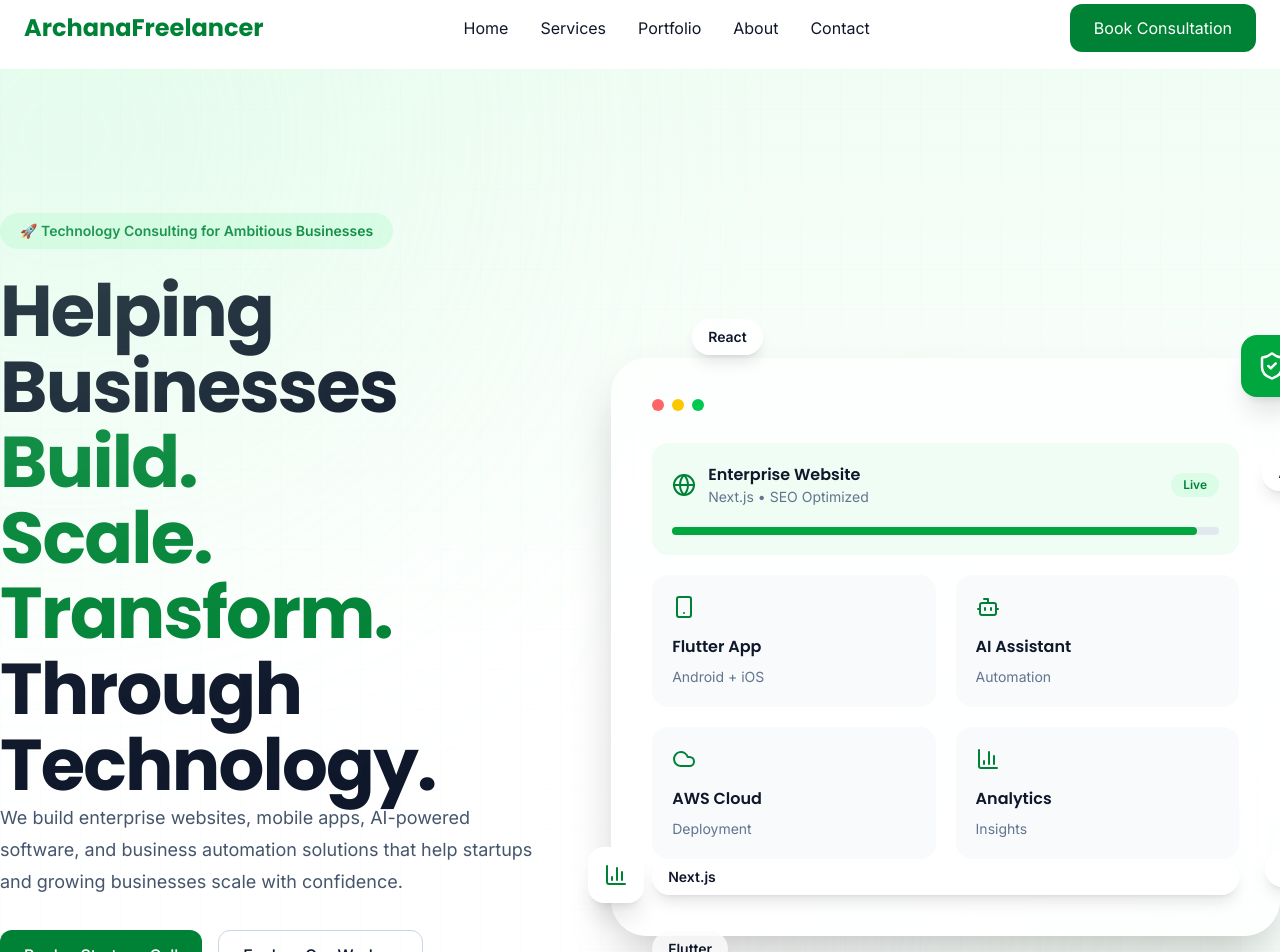
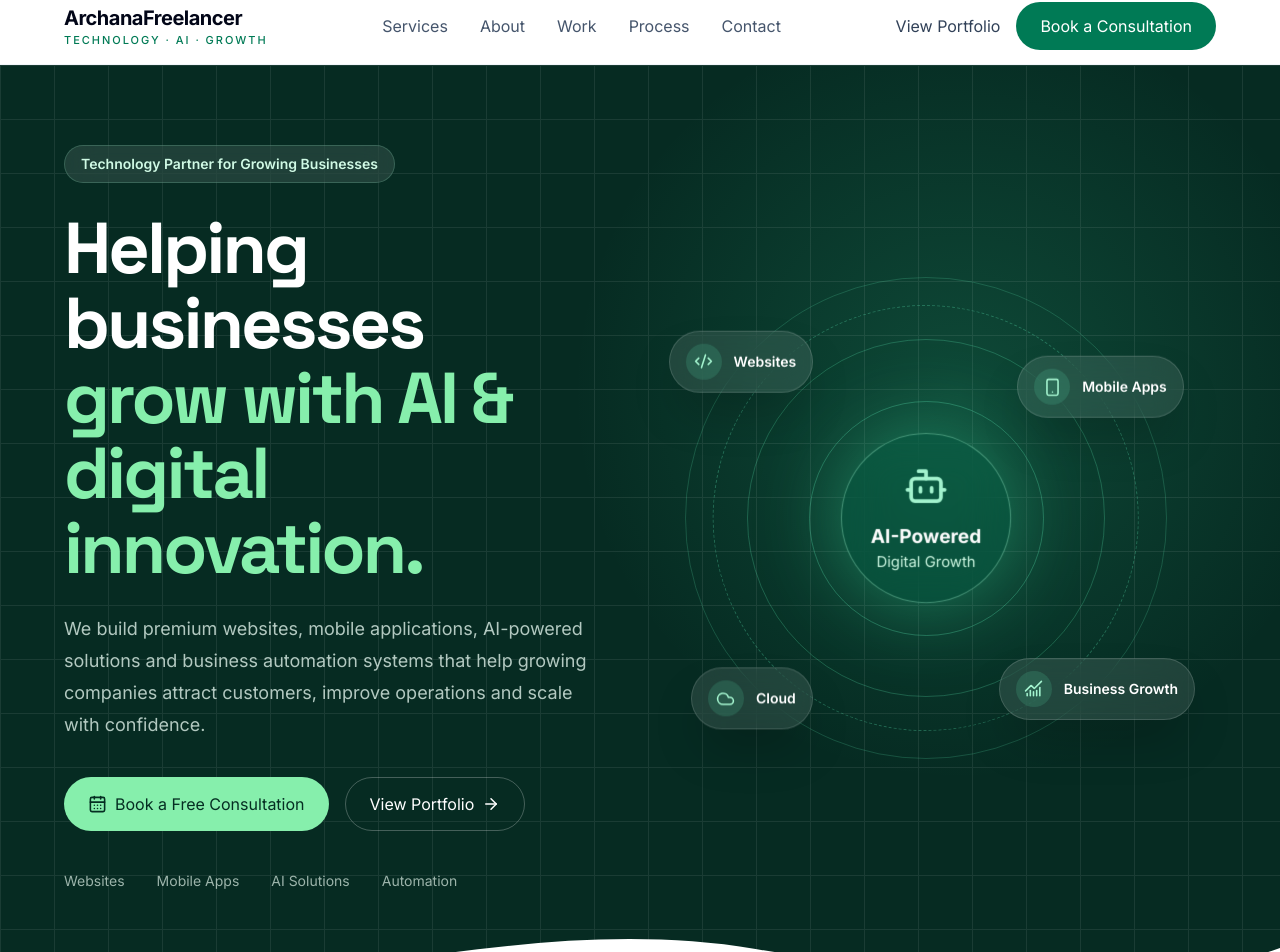
Before and after one commit to archusrini39/archanafreelancer, a Next.js app: page / in a window 1280 px wide. Shown: the part 12-964 px from the top of the page. Built offline with nearby package versions, Linux system fonts and the light colour scheme.

Commit message:
Rebuild navbar and hero based on Figma design direction

```diff
--- a/src/app/globals.css
+++ b/src/app/globals.css
@@ -3,19 +3,24 @@
 :root {
   --background: #ffffff;
   --foreground: #0f172a;
-
-  --primary: #15803d;
-  --primary-dark: #14532d;
-  --primary-light: #dcfce7;
-
-  --surface: #f8fafc;
-  --border: #e2e8f0;
-
-  --font-heading: "Poppins", sans-serif;
+  --hero: #062b22;
+  --primary: #1f9d67;
+  --primary-light: #8df0bd;
+  --muted: #64748b;
+  --font-heading: "Space Grotesk", sans-serif;
   --font-body: "Inter", sans-serif;
 }
 
+* {
+  box-sizing: border-box;
+}
+
+html {
+  scroll-behavior: smooth;
+}
+
 body {
+  margin: 0;
   background: var(--background);
   color: var(--foreground);
   font-family: var(--font-body);
@@ -24,8 +29,11 @@ body {
 h1,
 h2,
 h3,
-h4,
-h5,
-h6 {
+h4 {
   font-family: var(--font-heading);
 }
+
+button,
+a {
+  font: inherit;
+}
--- a/src/app/layout.tsx
+++ b/src/app/layout.tsx
@@ -1,5 +1,5 @@
 import type { Metadata } from "next";
-import { Inter, Poppins } from "next/font/google";
+import { Inter, Space_Grotesk } from "next/font/google";
 import "./globals.css";
 
 const inter = Inter({
@@ -7,16 +7,15 @@ const inter = Inter({
   variable: "--font-body",
 });
 
-const poppins = Poppins({
+const spaceGrotesk = Space_Grotesk({
   subsets: ["latin"],
   variable: "--font-heading",
-  weight: ["400", "500", "600", "700"],
 });
 
 export const metadata: Metadata = {
-  title: "ArchanaFreelancer",
+  title: "ArchanaFreelancer | Technology Partner for Growing Businesses",
   description:
-    "Web Development, Mobile Apps, AI Solutions & Digital Transformation",
+    "Websites, mobile applications, AI solutions and business automation for startups and growing companies.",
 };
 
 export default function RootLayout({
@@ -26,7 +25,7 @@ export default function RootLayout({
 }>) {
   return (
     <html lang="en">
-      <body className={`${inter.variable} ${poppins.variable}`}>
+      <body className={`${inter.variable} ${spaceGrotesk.variable}`}>
         {children}
       </body>
     </html>
--- a/src/app/page.tsx
+++ b/src/app/page.tsx
@@ -1,4 +1,4 @@
-import Navbar from "@/components/layout/Navbar";
+/*import Navbar from "@/components/layout/Navbar";
 import Hero from "@/components/sections/Hero";
 import Stats from "@/components/sections/Stats";
 import Services from "@/components/sections/Services";
@@ -15,4 +15,18 @@ export default function Home() {
       <Services />
     </>
   );
+}*/
+
+import Navbar from "@/components/layout/Navbar";
+import Hero from "@/components/sections/Hero";
+
+export default function Home() {
+  return (
+    <>
+      <Navbar />
+      <main>
+        <Hero />
+      </main>
+    </>
+  );
 }
--- /dev/null
+++ b/src/components/hero/HeroOrbit.tsx
@@ -0,0 +1,108 @@
+"use client";
+
+import { motion } from "framer-motion";
+import {
+  Bot,
+  ChartNoAxesCombined,
+  Cloud,
+  CodeXml,
+  Smartphone,
+} from "lucide-react";
+
+const orbitItems = [
+  {
+    label: "Websites",
+    icon: CodeXml,
+    position: "left-[4%] top-[18%]",
+    delay: 0,
+  },
+  {
+    label: "Mobile Apps",
+    icon: Smartphone,
+    position: "right-[4%] top-[22%]",
+    delay: 0.5,
+  },
+  {
+    label: "Cloud",
+    icon: Cloud,
+    position: "left-[8%] bottom-[12%]",
+    delay: 1,
+  },
+  {
+    label: "Business Growth",
+    icon: ChartNoAxesCombined,
+    position: "right-[2%] bottom-[14%]",
+    delay: 1.5,
+  },
+];
+
+export default function HeroOrbit() {
+  return (
+    <div className="relative mx-auto aspect-square w-full max-w-[560px]">
+      <div className="absolute inset-[7%] rounded-full border border-emerald-300/20" />
+      <div className="absolute inset-[18%] rounded-full border border-emerald-300/25" />
+      <div className="absolute inset-[29%] rounded-full border border-emerald-300/30" />
+
+      <motion.div
+        animate={{ rotate: 360 }}
+        transition={{
+          duration: 28,
+          repeat: Infinity,
+          ease: "linear",
+        }}
+        className="absolute inset-[12%] rounded-full border border-dashed border-emerald-300/30"
+      />
+
+      <motion.div
+        animate={{
+          scale: [1, 1.07, 1],
+          boxShadow: [
+            "0 0 45px rgba(52,211,153,0.25)",
+            "0 0 85px rgba(52,211,153,0.5)",
+            "0 0 45px rgba(52,211,153,0.25)",
+          ],
+        }}
+        transition={{
+          duration: 4,
+          repeat: Infinity,
+          ease: "easeInOut",
+        }}
+        className="absolute left-1/2 top-1/2 flex h-40 w-40 -translate-x-1/2 -translate-y-1/2 flex-col items-center justify-center rounded-full border border-emerald-200/40 bg-emerald-400/15 text-center backdrop-blur-xl"
+      >
+        <Bot className="text-emerald-200" size={42} />
+
+        <span className="mt-3 text-lg font-bold text-white">AI-Powered</span>
+
+        <span className="text-sm text-emerald-100">Digital Growth</span>
+      </motion.div>
+
+      {orbitItems.map((item) => {
+        const Icon = item.icon;
+
+        return (
+          <motion.div
+            key={item.label}
+            animate={{ y: [0, -9, 0] }}
+            transition={{
+              duration: 4,
+              delay: item.delay,
+              repeat: Infinity,
+              ease: "easeInOut",
+            }}
+            className={`absolute ${item.position}`}
+          >
+            <div className="flex items-center gap-3 rounded-full border border-white/15 bg-white/10 px-4 py-3 text-white shadow-2xl backdrop-blur-lg">
+              <span className="flex h-9 w-9 items-center justify-center rounded-full bg-emerald-300/15 text-emerald-200">
+                <Icon size={19} />
+              </span>
+
+              <span className="whitespace-nowrap text-sm font-semibold">
+                {item.label}
+              </span>
+            </div>
+          </motion.div>
+        );
+      })}
+    </div>
+  );
+}
--- a/src/components/layout/Navbar.tsx
+++ b/src/components/layout/Navbar.tsx
@@ -1,23 +1,96 @@
+"use client";
+
+import { Menu, X } from "lucide-react";
+import { useState } from "react";
+import Container from "../ui/Container";
+
+const links = [
+  { label: "Services", href: "#services" },
+  { label: "About", href: "#about" },
+  { label: "Work", href: "#work" },
+  { label: "Process", href: "#process" },
+  { label: "Contact", href: "#contact" },
+];
+
 export default function Navbar() {
+  const [open, setOpen] = useState(false);
+
   return (
-    <nav className="sticky top-0 z-50 border-b border-white/20 bg-white/80 backdrop-blur-xl">
-      <div className="mx-auto flex h-20 max-w-7xl items-center justify-between px-6">
-        <h1 className="text-2xl font-bold text-green-700">
-          ArchanaFreelancer
-        </h1>
+    <header className="relative z-50 border-b border-slate-100 bg-white">
+      <Container>
+        <nav className="flex h-[76px] items-center justify-between">
+          <a href="#" className="flex flex-col">
+            <span className="text-xl font-bold tracking-tight text-slate-950">
+              ArchanaFreelancer
+            </span>
 
-        <div className="hidden gap-8 md:flex">
-          <a href="#">Home</a>
-          <a href="#">Services</a>
-          <a href="#">Portfolio</a>
-          <a href="#">About</a>
-          <a href="#">Contact</a>
-        </div>
+            <span className="text-[11px] font-medium uppercase tracking-[0.18em] text-emerald-700">
+              Technology · AI · Growth
+            </span>
+          </a>
 
-        <button className="rounded-xl bg-green-700 px-6 py-3 text-white transition hover:bg-green-800">
-          Book Consultation
-        </button>
-      </div>
-    </nav>
+          <div className="hidden items-center gap-8 lg:flex">
+            {links.map((link) => (
+              <a
+                key={link.label}
+                href={link.href}
+                className="text-sm font-medium text-slate-600 transition hover:text-emerald-700"
+              >
+                {link.label}
+              </a>
+            ))}
+          </div>
+
+          <div className="hidden items-center gap-4 lg:flex">
+            <a
+              href="#work"
+              className="text-sm font-semibold text-slate-700 transition hover:text-emerald-700"
+            >
+              View Portfolio
+            </a>
+
+            <a
+              href="#contact"
+              className="rounded-full bg-emerald-700 px-6 py-3 text-sm font-semibold text-white transition hover:bg-emerald-800"
+            >
+              Book a Consultation
+            </a>
+          </div>
+
+          <button
+            type="button"
+            aria-label="Toggle navigation"
+            onClick={() => setOpen((value) => !value)}
+            className="rounded-lg p-2 text-slate-800 lg:hidden"
+          >
+            {open ? <X /> : <Menu />}
+          </button>
+        </nav>
+
+        {open && (
+          <div className="border-t border-slate-100 py-5 lg:hidden">
+            <div className="flex flex-col gap-4">
+              {links.map((link) => (
+                <a
+                  key={link.label}
+                  href={link.href}
+                  onClick={() => setOpen(false)}
+                  className="font-medium text-slate-700"
+                >
+                  {link.label}
+                </a>
+              ))}
+
+              <a
+                href="#contact"
+                className="mt-2 rounded-full bg-emerald-700 px-5 py-3 text-center font-semibold text-white"
+              >
+                Book a Consultation
+              </a>
+            </div>
+          </div>
+        )}
+      </Container>
+    </header>
   );
 }
--- a/src/components/sections/Hero.tsx
+++ b/src/components/sections/Hero.tsx
@@ -1,105 +1,95 @@
 "use client";
 
-import HeroDashboard from "../ui/HeroDashboard";
-import AnimatedBackground from "../ui/AnimatedBackground";
-
-import {CheckCircle} from "lucide-react";
+import { ArrowRight, CalendarDays } from "lucide-react";
 import { motion } from "framer-motion";
-
-//import Container from "../ui/Container";
-import Button from "../ui/Button";
-
+import Container from "../ui/Container";
+import HeroOrbit from "../hero/HeroOrbit";
 
 export default function Hero() {
   return (
-    <section className="relative overflow-hidden bg-gradient-to-b from-green-50 via-white to-white py-28 lg:py-36">
-       <AnimatedBackground />
-        <div className="grid items-center gap-16 lg:grid-cols-[0.9fr_1.1fr]">
-          {/* LEFT SIDE */}
+    <section className="relative overflow-hidden bg-[#062b22]">
+      <div className="absolute inset-0 bg-[radial-gradient(circle_at_75%_35%,rgba(52,211,153,0.18),transparent_34%)]" />
+
+      <div className="absolute inset-0 opacity-[0.08] bg-[linear-gradient(to_right,#ffffff_1px,transparent_1px),linear-gradient(to_bottom,#ffffff_1px,transparent_1px)] bg-[size:54px_54px]" />
+
+      <Container className="relative z-10">
+        <div className="grid min-h-[690px] items-center gap-12 pb-24 pt-16 lg:grid-cols-[0.95fr_1.05fr] lg:pb-28 lg:pt-20">
           <motion.div
-            initial={{ opacity: 0, x: -40 }}
-            animate={{ opacity: 1, x: 0 }}
-            transition={{ duration: 0.8 }}
+            initial={{ opacity: 0, y: 28 }}
+            animate={{ opacity: 1, y: 0 }}
+            transition={{ duration: 0.7 }}
+            className="max-w-[650px]"
           >
-            <div className="mb-6 inline-flex rounded-full bg-green-100 px-5 py-2 text-sm font-semibold text-green-700">
-🚀 Technology Consulting for Ambitious Businesses
+            <div className="mb-7 inline-flex rounded-full border border-emerald-200/20 bg-white/10 px-4 py-2 text-sm font-semibold text-emerald-100 backdrop-blur-lg">
+              Technology Partner for Growing Businesses
             </div>
 
-            <h1 className="text-5xl font-extrabold leading-[1.05] tracking-tight text-slate-900 lg:text-7xl">
-  Helping Businesses
-  <br />
-  <span className="text-green-700">
-    Build.
-    <br />
-    Scale.
-    <br />
-    Transform.
+            <h1 className="text-[46px] font-bold leading-[1.04] tracking-[-0.04em] text-white sm:text-6xl lg:text-[72px]">
+              Helping businesses
+              <span className="block text-[#86efac]">
+                grow with AI &
               </span>
-  <br />
-  Through Technology.
+              <span className="block text-[#86efac]">
+                digital innovation.
+              </span>
             </h1>
 
-            <p className="mb-8 max-w-xl text-lg leading-8 text-slate-600">
-              We build enterprise websites, mobile apps, AI-powered software, and business automation solutions that help startups and growing businesses scale with confidence.
+            <p className="mt-7 max-w-xl text-base leading-8 text-emerald-50/75 sm:text-lg">
+              We build premium websites, mobile applications, AI-powered
+              solutions and business automation systems that help growing
+              companies attract customers, improve operations and scale with
+              confidence.
             </p>
 
-            <div className="mb-10 flex flex-wrap gap-4">
-              <Button>
-                Book a Strategy Call
-              </Button>
+            <div className="mt-9 flex flex-wrap gap-4">
+              <a
+                href="#contact"
+                className="inline-flex items-center gap-2 rounded-full bg-[#86efac] px-6 py-3.5 font-semibold text-[#052e22] transition hover:-translate-y-0.5 hover:bg-white"
+              >
+                <CalendarDays size={19} />
+                Book a Free Consultation
+              </a>
 
-              <button
-  className="
-  rounded-xl
-  border
-  border-slate-300
-  px-6
-  py-3
-  font-medium
-  transition
-  hover:border-green-700
-  hover:bg-green-50
-"
+              <a
+                href="#work"
+                className="inline-flex items-center gap-2 rounded-full border border-white/25 px-6 py-3.5 font-semibold text-white transition hover:border-white hover:bg-white hover:text-[#052e22]"
               >
-  Explore Our Work →
-</button>
+                View Portfolio
+                <ArrowRight size={18} />
+              </a>
             </div>
 
-            <div className="grid grid-cols-1 gap-3 sm:grid-cols-2">
-              <div className="flex items-center gap-2">
-                <CheckCircle className="text-green-700" size={18} />
-                <span>Web Development</span>
-              </div>
-
-              <div className="flex items-center gap-2">
-                <CheckCircle className="text-green-700" size={18} />
+            <div className="mt-10 flex flex-wrap gap-x-8 gap-y-3 text-sm text-emerald-50/65">
+              <span>Websites</span>
               <span>Mobile Apps</span>
-              </div>
-
-              <div className="flex items-center gap-2">
-                <CheckCircle className="text-green-700" size={18} />
               <span>AI Solutions</span>
-              </div>
-
-              <div className="flex items-center gap-2">
-                <CheckCircle className="text-green-700" size={18} />
-                <span>Business Automation</span>
-              </div>
+              <span>Automation</span>
             </div>
           </motion.div>
 
-          {/* RIGHT SIDE */}
           <motion.div
-  initial={{ opacity: 0, x: 50 }}
-  animate={{ opacity: 1, x: 0 }}
+            initial={{ opacity: 0, scale: 0.94 }}
+            animate={{ opacity: 1, scale: 1 }}
             transition={{ duration: 0.9 }}
-  className="flex justify-center"
           >
-  <HeroDashboard />
+            <HeroOrbit />
           </motion.div>
+        </div>
+      </Container>
 
+      <div className="absolute bottom-0 left-0 w-full overflow-hidden leading-none">
+        <svg
+          viewBox="0 0 1440 115"
+          preserveAspectRatio="none"
+          className="block h-[70px] w-full sm:h-[90px] lg:h-[115px]"
+          aria-hidden="true"
+        >
+          <path
+            d="M0,88 C280,132 560,18 850,61 C1080,95 1260,116 1440,60 L1440,115 L0,115 Z"
+            fill="#ffffff"
+          />
+        </svg>
       </div>
-
     </section>
   );
 }
--- a/src/components/ui/Container.tsx
+++ b/src/components/ui/Container.tsx
@@ -1,10 +1,18 @@
-interface Props {
-  children: React.ReactNode;
+import type { ReactNode } from "react";
+
+interface ContainerProps {
+  children: ReactNode;
+  className?: string;
 }
 
-export default function Container({ children }: Props) {
+export default function Container({
+  children,
+  className = "",
+}: ContainerProps) {
   return (
-    <div className="mx-auto max-w-6xl px-6 lg:px-8">
+    <div
+      className={`mx-auto w-full max-w-[1380px] px-5 sm:px-8 lg:px-12 xl:px-16 ${className}`}
+    >
       {children}
     </div>
   );
```
Lines whose indentation alone changed are shown as unchanged.
